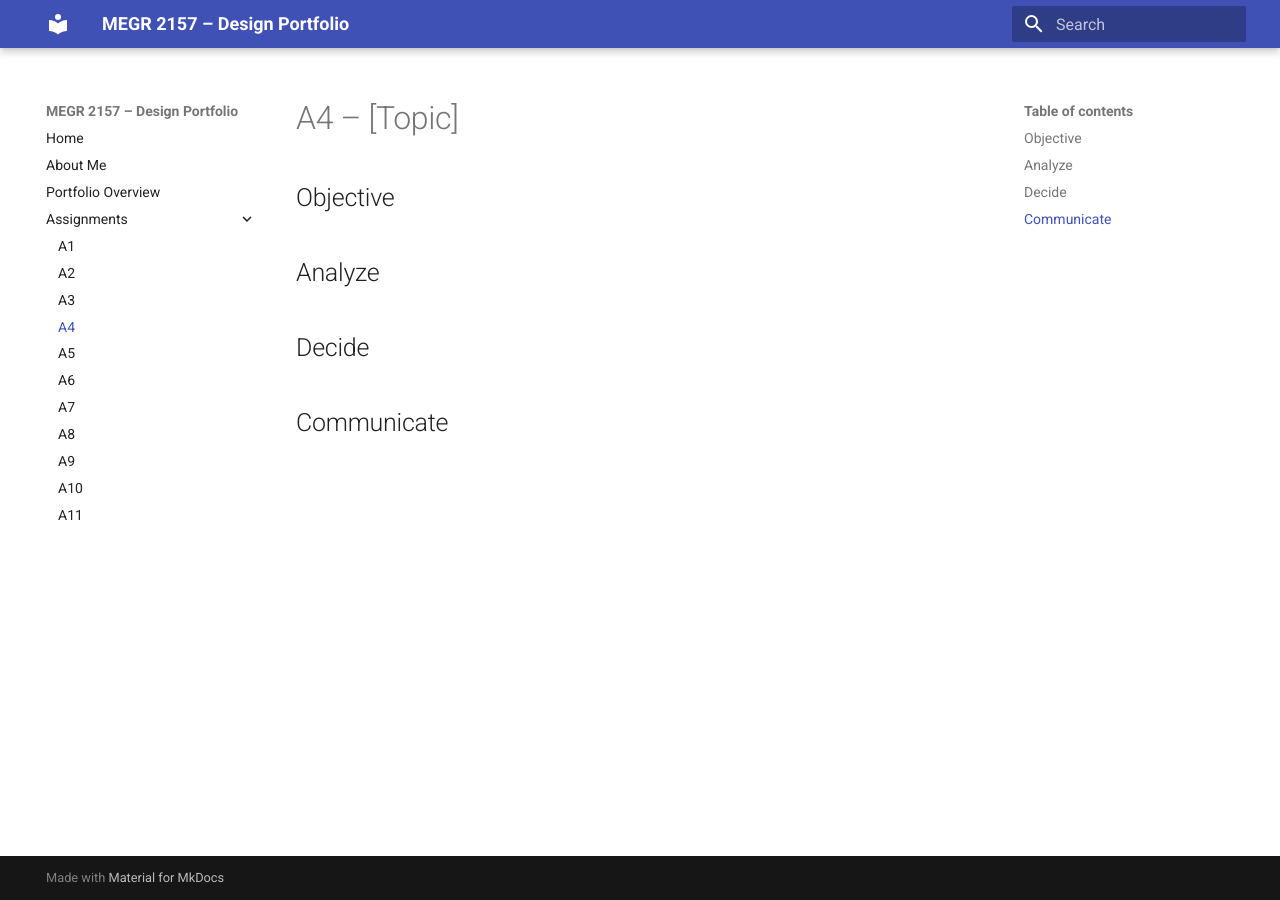
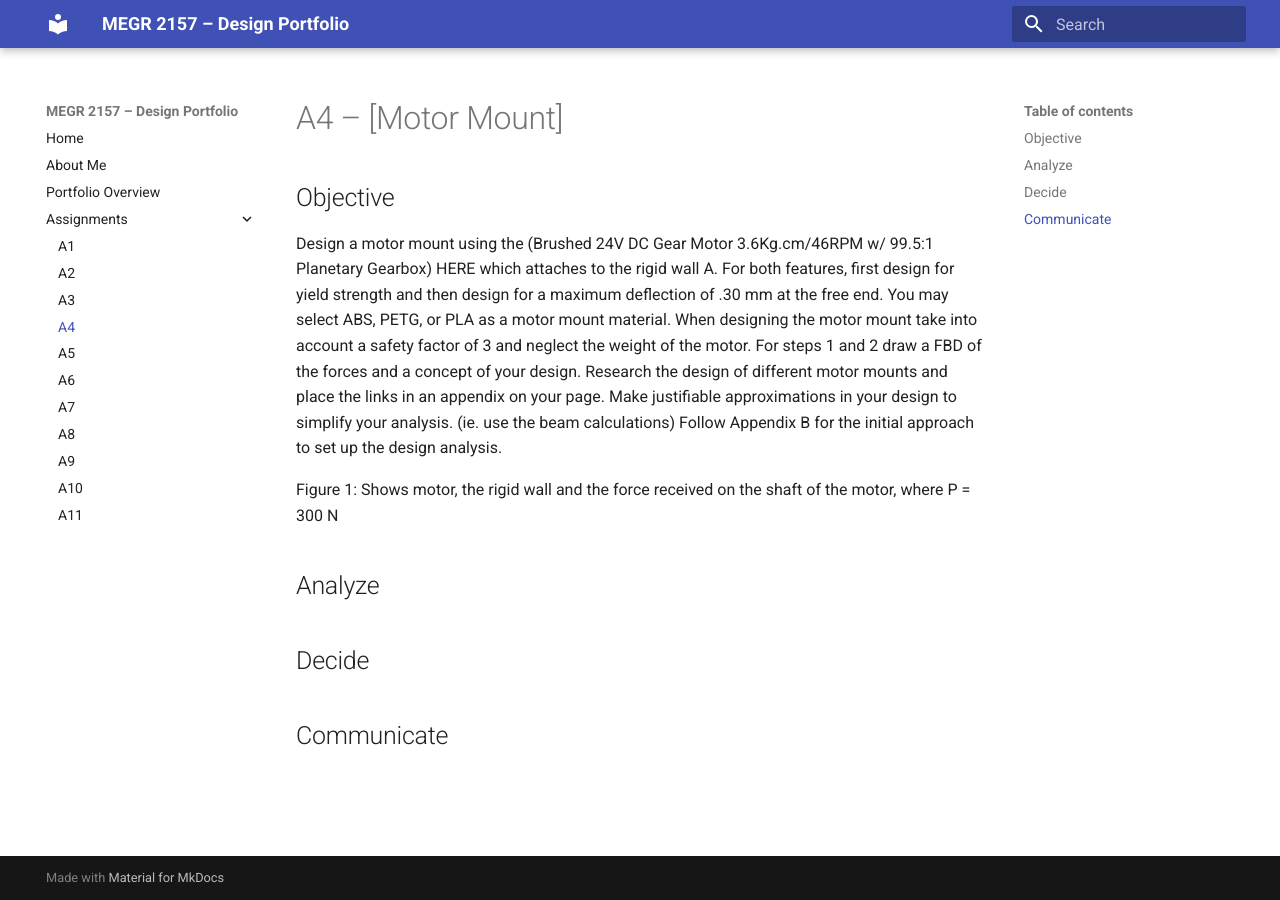
Before and after one commit to SaeedMalik7/megr2157-portfolio, an MkDocs documentation site: the page built from docs/assignments/A04/index.md, in a window 1280 px wide. Built offline with MkDocs 1.6.1 and Material for MkDocs 9.7.7, drawn with Linux system fonts in a browser that asks for light colours.

Commit message:
Revise A4 assignment topic to Motor Mount
Updated the assignment topic and provided specific design instructions for a motor mount using a 24V DC gear motor.

```diff
--- a/docs/assignments/A04/index.md
+++ b/docs/assignments/A04/index.md
@@ -1,7 +1,11 @@
-# A4 – [Topic]
+# A4 – [Motor Mount]
 
 ## Objective
+Design a motor mount using the (Brushed 24V DC Gear Motor 3.6Kg.cm/46RPM w/ 99.5:1 Planetary Gearbox) HERE which attaches to the rigid wall A. For both features, first design for yield strength and then design for a maximum deflection of .30 mm at the free end. You may select ABS, PETG,  or PLA as a motor mount material.  When designing the motor mount take into account a safety factor of 3 and neglect the weight of the motor. For steps 1 and 2 draw a FBD of the forces and a concept of your design. Research the design of different motor mounts and place the links in an appendix on your page. Make justifiable approximations in your design to simplify your analysis. (ie. use the beam calculations) Follow Appendix B for the initial approach to set up the design analysis.
 
+
+
+Figure 1: Shows motor, the rigid wall and the force received on the shaft of the motor, where P = 300 N
 
 ## Analyze
 
```
